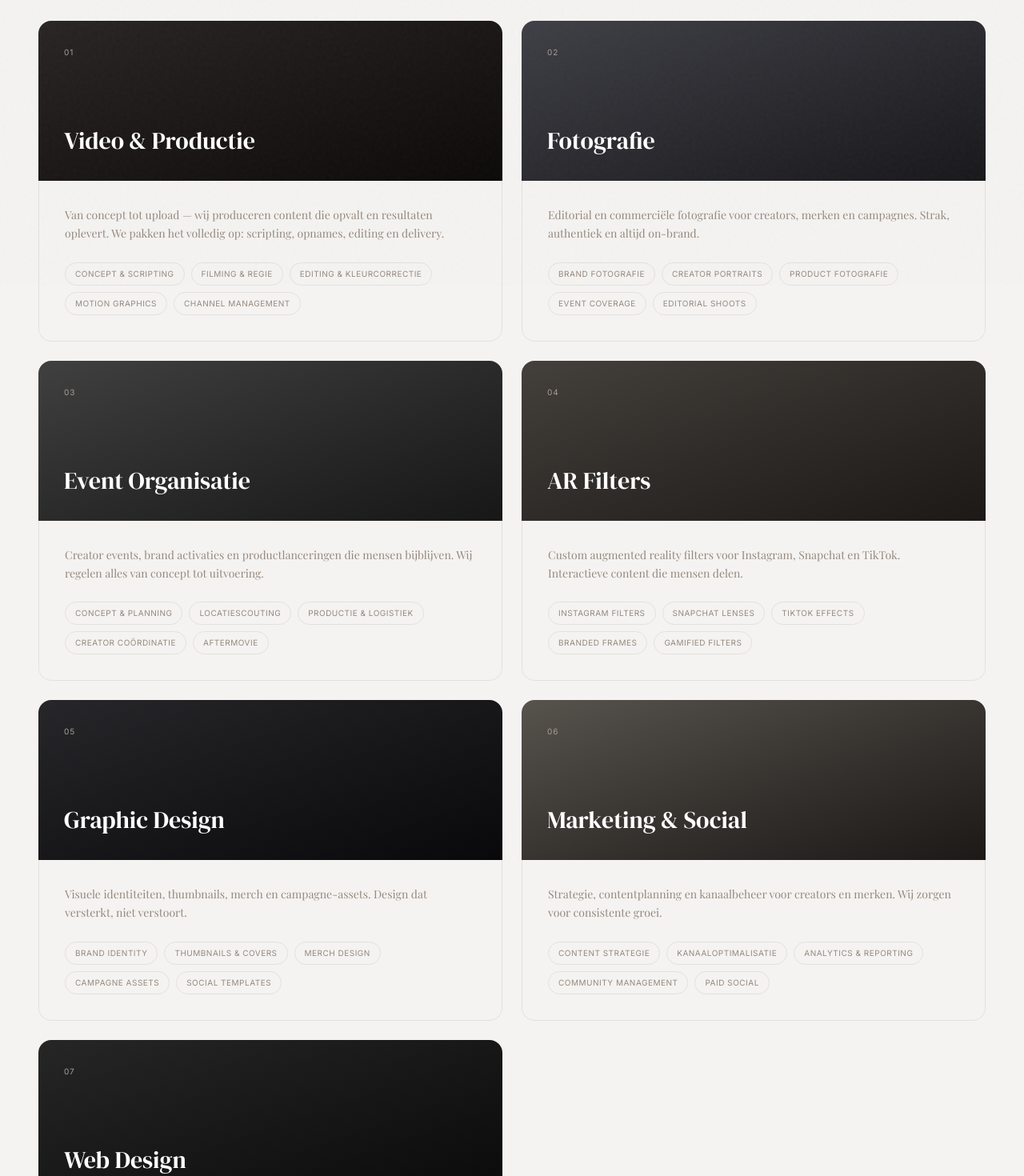
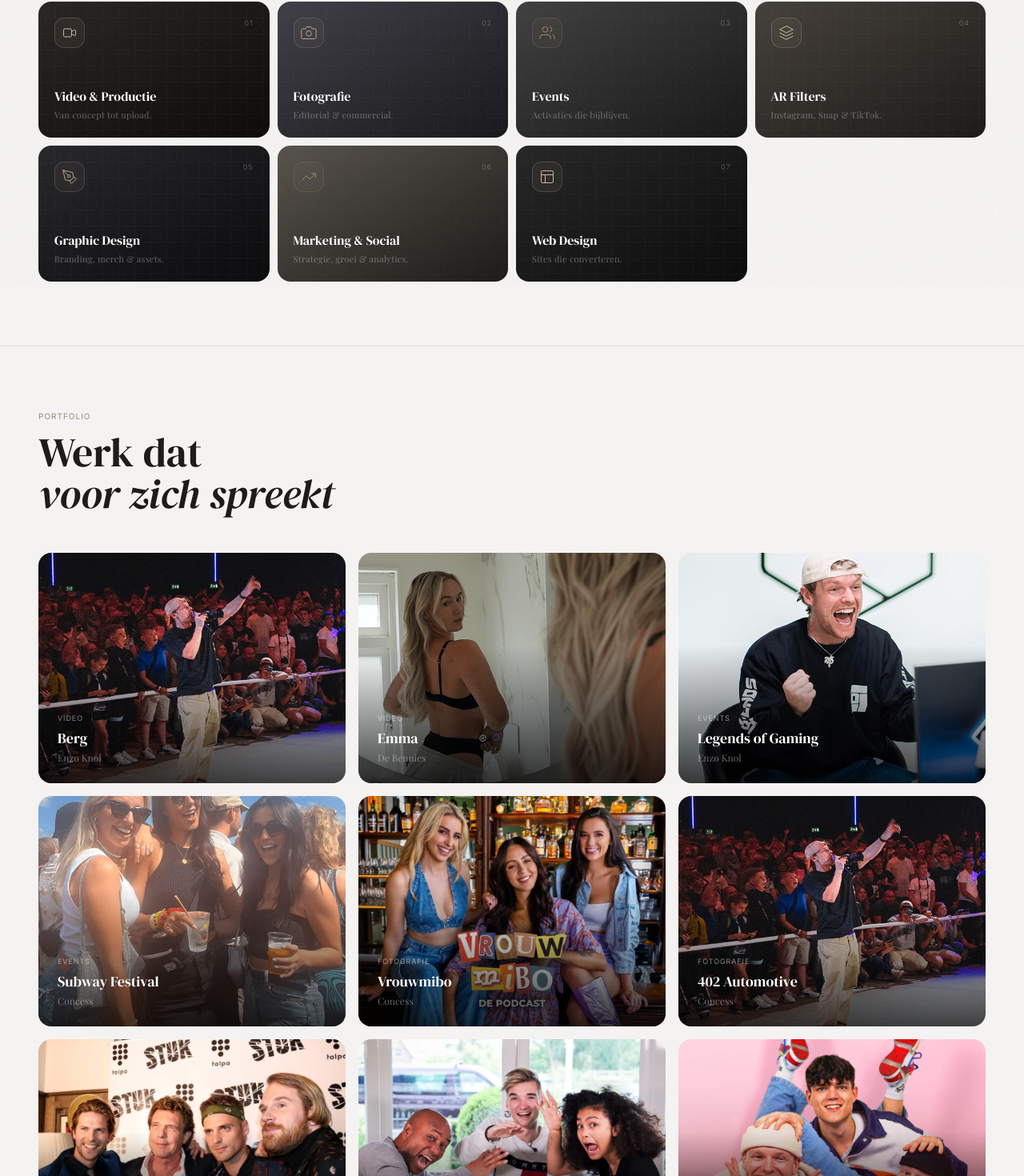
Before and after one commit to xmandysmit-tech/concess-website, a Next.js app: page /studio in a window 1280 px wide. Shown: the part 444-1914 px from the top of the page at 80% size. Built offline with nearby package versions, Linux system fonts and the light colour scheme; a web font is replaced by a local one.

Commit message:
Studio page: compact services grid + portfolio section

```diff
--- a/app/components/Studio.tsx
+++ b/app/components/Studio.tsx
@@ -120,7 +120,7 @@ export default function Studio() {
             return (
               <div
                 key={s.num}
-                className="relative overflow-hidden rounded-2xl cursor-pointer group"
+                className="relative overflow-hidden rounded-2xl group"
                 style={{ height: "190px" }}
                 onMouseEnter={() => setHovered(s.num)}
                 onMouseLeave={() => setHovered(null)}
--- a/app/studio/page.tsx
+++ b/app/studio/page.tsx
@@ -1,50 +1,21 @@
+"use client";
 import Navbar from "../components/Navbar";
 import CTAFooter from "../components/CTAFooter";
+import { projects } from "../data/content";
 
 const services = [
-  {
-    num: "01", title: "Video & Productie",
-    desc: "Van concept tot upload — wij produceren content die opvalt en resultaten oplevert. We pakken het volledig op: scripting, opnames, editing en delivery.",
-    deliverables: ["Concept & scripting", "Filming & regie", "Editing & kleurcorrectie", "Motion graphics", "Channel management"],
-    gradient: "from-stone-800 to-stone-950",
-  },
-  {
-    num: "02", title: "Fotografie",
-    desc: "Editorial en commerciële fotografie voor creators, merken en campagnes. Strak, authentiek en altijd on-brand.",
-    deliverables: ["Brand fotografie", "Creator portraits", "Product fotografie", "Event coverage", "Editorial shoots"],
-    gradient: "from-zinc-700 to-zinc-900",
-  },
-  {
-    num: "03", title: "Event Organisatie",
-    desc: "Creator events, brand activaties en productlanceringen die mensen bijblijven. Wij regelen alles van concept tot uitvoering.",
-    deliverables: ["Concept & planning", "Locatiescouting", "Productie & logistiek", "Creator coördinatie", "Aftermovie"],
-    gradient: "from-neutral-700 to-neutral-900",
-  },
-  {
-    num: "04", title: "AR Filters",
-    desc: "Custom augmented reality filters voor Instagram, Snapchat en TikTok. Interactieve content die mensen delen.",
-    deliverables: ["Instagram Filters", "Snapchat Lenses", "TikTok Effects", "Branded frames", "Gamified filters"],
-    gradient: "from-stone-700 to-stone-900",
-  },
-  {
-    num: "05", title: "Graphic Design",
-    desc: "Visuele identiteiten, thumbnails, merch en campagne-assets. Design dat versterkt, niet verstoort.",
-    deliverables: ["Brand identity", "Thumbnails & covers", "Merch design", "Campagne assets", "Social templates"],
-    gradient: "from-zinc-800 to-zinc-950",
-  },
-  {
-    num: "06", title: "Marketing & Social",
-    desc: "Strategie, contentplanning en kanaalbeheer voor creators en merken. Wij zorgen voor consistente groei.",
-    deliverables: ["Content strategie", "Kanaaloptimalisatie", "Analytics & reporting", "Community management", "Paid social"],
-    gradient: "from-stone-600 to-stone-900",
-  },
-  {
-    num: "07", title: "Web Design",
-    desc: "Websites en landing pages die converteren — voor creators, merken en bedrijven. Modern, snel en op maat.",
-    deliverables: ["Web design", "Development", "Creator websites", "Landing pages", "CRO optimalisatie"],
-    gradient: "from-neutral-800 to-neutral-950",
-  },
+  { num: "01", title: "Video & Productie", desc: "Van concept tot upload.", gradient: "from-stone-800 to-stone-950", accent: "#C9B99A", icon: <svg viewBox="0 0 24 24" fill="none" stroke="currentColor" strokeWidth="1.2" className="w-5 h-5"><path d="M15 10l4.553-2.276A1 1 0 0121 8.723v6.554a1 1 0 01-1.447.894L15 14M3 8a2 2 0 012-2h8a2 2 0 012 2v8a2 2 0 01-2 2H5a2 2 0 01-2-2V8z" /></svg> },
+  { num: "02", title: "Fotografie", desc: "Editorial & commercial.", gradient: "from-zinc-700 to-zinc-900", accent: "#B8A488", icon: <svg viewBox="0 0 24 24" fill="none" stroke="currentColor" strokeWidth="1.2" className="w-5 h-5"><path d="M23 19a2 2 0 01-2 2H3a2 2 0 01-2-2V8a2 2 0 012-2h4l2-3h6l2 3h4a2 2 0 012 2z" /><circle cx="12" cy="13" r="4" /></svg> },
+  { num: "03", title: "Events", desc: "Activaties die bijblijven.", gradient: "from-neutral-700 to-neutral-900", accent: "#9E8B72", icon: <svg viewBox="0 0 24 24" fill="none" stroke="currentColor" strokeWidth="1.2" className="w-5 h-5"><path d="M17 21v-2a4 4 0 00-4-4H5a4 4 0 00-4 4v2" /><circle cx="9" cy="7" r="4" /><path d="M23 21v-2a4 4 0 00-3-3.87M16 3.13a4 4 0 010 7.75" /></svg> },
+  { num: "04", title: "AR Filters", desc: "Instagram, Snap & TikTok.", gradient: "from-stone-700 to-stone-900", accent: "#C9B99A", icon: <svg viewBox="0 0 24 24" fill="none" stroke="currentColor" strokeWidth="1.2" className="w-5 h-5"><path d="M12 2L2 7l10 5 10-5-10-5zM2 17l10 5 10-5M2 12l10 5 10-5" /></svg> },
+  { num: "05", title: "Graphic Design", desc: "Branding, merch & assets.", gradient: "from-zinc-800 to-zinc-950", accent: "#B8A488", icon: <svg viewBox="0 0 24 24" fill="none" stroke="currentColor" strokeWidth="1.2" className="w-5 h-5"><path d="M12 19l7-7 3 3-7 7-3-3z" /><path d="M18 13l-1.5-7.5L2 2l3.5 14.5L13 18l5-5z" /><path d="M2 2l7.586 7.586" /><circle cx="11" cy="11" r="2" /></svg> },
+  { num: "06", title: "Marketing & Social", desc: "Strategie, groei & analytics.", gradient: "from-stone-600 to-stone-900", accent: "#9E8B72", icon: <svg viewBox="0 0 24 24" fill="none" stroke="currentColor" strokeWidth="1.2" className="w-5 h-5"><polyline points="22 7 13.5 15.5 8.5 10.5 2 17" /><polyline points="16 7 22 7 22 13" /></svg> },
+  { num: "07", title: "Web Design", desc: "Sites die converteren.", gradient: "from-neutral-800 to-neutral-950", accent: "#C9B99A", icon: <svg viewBox="0 0 24 24" fill="none" stroke="currentColor" strokeWidth="1.2" className="w-5 h-5"><rect x="3" y="3" width="18" height="18" rx="2" /><path d="M3 9h18M9 21V9" /></svg> },
 ];
+
+const studioProjects = projects.filter((p) =>
+  ["Video", "Fotografie", "Events", "Design"].includes(p.type)
+);
 
 export default function StudioPage() {
   return (
@@ -52,7 +23,7 @@ export default function StudioPage() {
       <Navbar forceDark />
 
       {/* Header */}
-      <section className="pt-40 pb-16 max-w-7xl mx-auto px-6 md:px-12">
+      <section className="pt-40 pb-10 max-w-7xl mx-auto px-6 md:px-12">
         <span className="text-[10px] tracking-widest uppercase text-taupe-500 block mb-4">Studio</span>
         <h1 style={{ fontFamily: "'DM Serif Display', Georgia, serif", fontSize: "clamp(3rem, 6vw, 6rem)", lineHeight: "0.95", color: "var(--color-dark-900)" }}>
           Wat we<br /><span className="italic">maken</span>
@@ -63,35 +34,81 @@ export default function StudioPage() {
         </p>
       </section>
 
-      {/* Services grid */}
-      <div className="max-w-7xl mx-auto px-6 md:px-12 pb-32 grid grid-cols-1 md:grid-cols-2 gap-6">
+      {/* Services compact grid */}
+      <div className="max-w-7xl mx-auto px-6 md:px-12 pb-20 grid grid-cols-2 md:grid-cols-4 gap-2.5">
         {services.map((s) => (
-          <div key={s.num} className="rounded-2xl overflow-hidden group cursor-pointer">
-            {/* Visual header */}
-            <div className={`relative bg-gradient-to-br ${s.gradient} p-8 min-h-[200px] flex flex-col justify-between`}>
-              <div className="flex justify-between items-start">
-                <span className="text-[10px] tracking-widest uppercase text-taupe-400">{s.num}</span>
-                <div className="w-8 h-8 rounded-full border border-white/20 flex items-center justify-center opacity-0 group-hover:opacity-100 transition-opacity">
-                  <span className="text-white text-sm">→</span>
+          <div
+            key={s.num}
+            className="relative overflow-hidden rounded-2xl"
+            style={{ height: "170px" }}
+          >
+            <div className={`absolute inset-0 bg-gradient-to-br ${s.gradient}`} />
+            <div
+              className="absolute inset-0 opacity-[0.04]"
+              style={{
+                backgroundImage: `linear-gradient(${s.accent} 1px, transparent 1px), linear-gradient(90deg, ${s.accent} 1px, transparent 1px)`,
+                backgroundSize: "20px 20px",
+              }}
+            />
+            <div className="relative z-10 h-full flex flex-col justify-between p-5">
+              <div className="flex items-start justify-between">
+                <div
+                  className="p-2 rounded-xl border"
+                  style={{ borderColor: `${s.accent}35`, color: s.accent, background: `${s.accent}10` }}
+                >
+                  {s.icon}
                 </div>
+                <span className="text-[9px] tracking-widest text-white/25">{s.num}</span>
               </div>
-              <h2 style={{ fontFamily: "'DM Serif Display', Georgia, serif" }} className="text-white text-3xl group-hover:translate-x-1 transition-transform duration-300">
-                {s.title}
-              </h2>
-            </div>
-            {/* Content */}
-            <div className="bg-linen-100 border border-linen-300 border-t-0 rounded-b-2xl p-8">
-              <p className="text-taupe-500 text-sm leading-relaxed mb-6">{s.desc}</p>
-              <div className="flex flex-wrap gap-2">
-                {s.deliverables.map((d) => (
-                  <span key={d} className="text-[10px] tracking-wider uppercase border border-linen-300 text-taupe-500 px-3 py-1.5 rounded-full">{d}</span>
-                ))}
+              <div>
+                <h3 className="text-white" style={{ fontFamily: "'DM Serif Display', Georgia, serif", fontSize: "1rem" }}>{s.title}</h3>
+                <p className="text-white/35 text-[11px] mt-1 tracking-wide">{s.desc}</p>
               </div>
             </div>
           </div>
         ))}
       </div>
 
+      {/* Portfolio */}
+      <section className="border-t border-linen-300 pt-20 pb-32">
+        <div className="max-w-7xl mx-auto px-6 md:px-12">
+          <div className="flex items-end justify-between mb-12">
+            <div>
+              <span className="text-[10px] tracking-widest uppercase text-taupe-500 block mb-3">Portfolio</span>
+              <h2 style={{ fontFamily: "'DM Serif Display', Georgia, serif", fontSize: "clamp(2rem, 4vw, 3.5rem)", lineHeight: "1", color: "var(--color-dark-900)" }}>
+                Werk dat<br /><span className="italic">voor zich spreekt</span>
+              </h2>
+            </div>
+          </div>
+
+          <div className="grid grid-cols-1 md:grid-cols-2 lg:grid-cols-3 gap-4">
+            {studioProjects.map((p, i) => (
+              <div
+                key={i}
+                className="relative overflow-hidden rounded-2xl group"
+                style={{ aspectRatio: "4/3" }}
+              >
+                {p.img ? (
+                  <img
+                    src={p.img}
+                    alt={p.brand}
+                    className="absolute inset-0 w-full h-full object-cover transition-transform duration-700 group-hover:scale-105"
+                  />
+                ) : (
+                  <div className={`absolute inset-0 bg-gradient-to-br ${p.gradient}`} />
+                )}
+                <div className="absolute inset-0" style={{ background: "linear-gradient(to top, rgba(0,0,0,0.75) 0%, transparent 60%)" }} />
+                <div className="absolute bottom-0 left-0 right-0 p-6">
+                  <span className="text-[9px] tracking-widest uppercase text-white/50 block mb-1">{p.type}</span>
+                  <h3 className="text-white text-lg" style={{ fontFamily: "'DM Serif Display', Georgia, serif" }}>{p.brand}</h3>
+                  {p.creator && <p className="text-white/40 text-xs mt-0.5">{p.creator}</p>}
+                </div>
+              </div>
+            ))}
+          </div>
+        </div>
+      </section>
+
       <CTAFooter />
     </main>
   );
```
